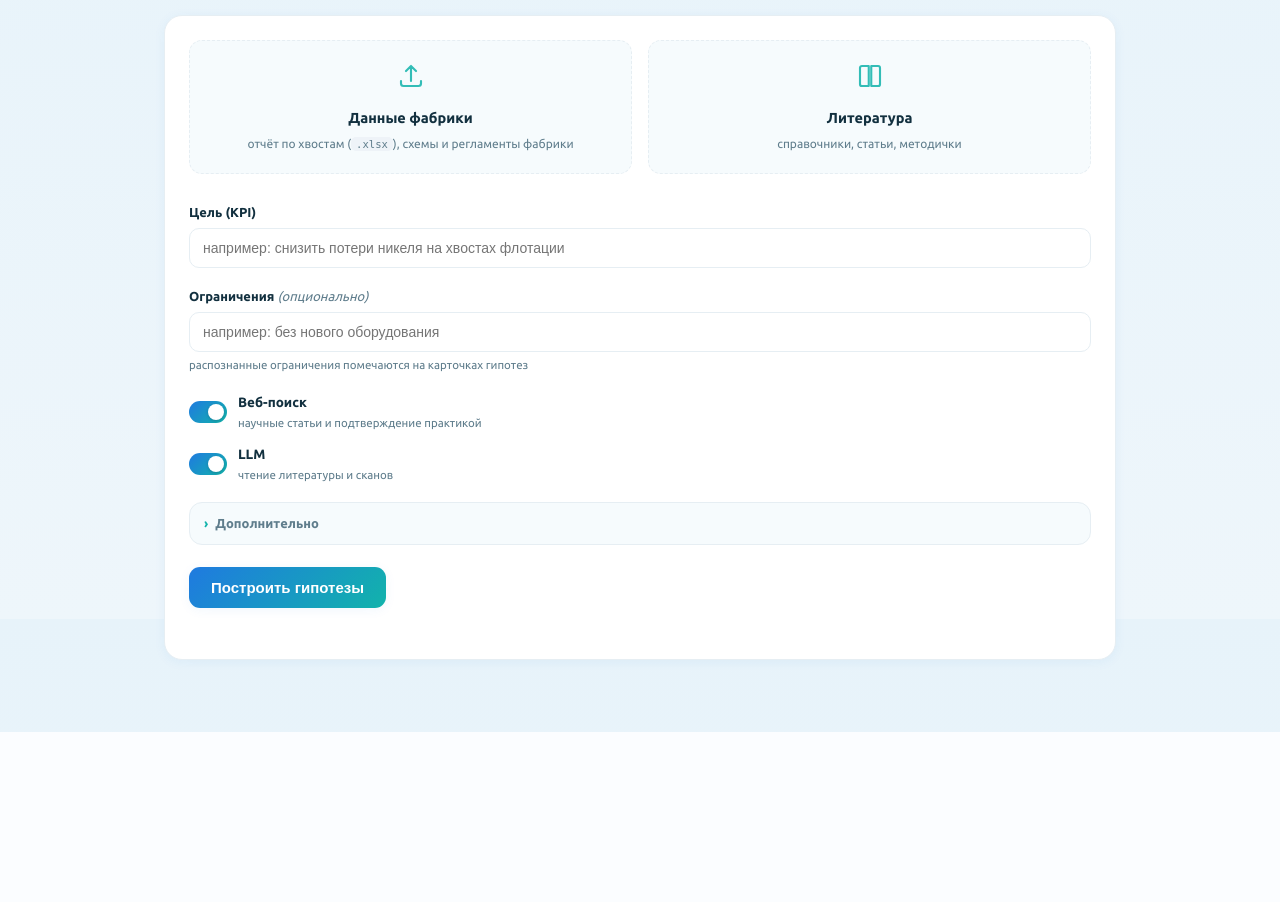
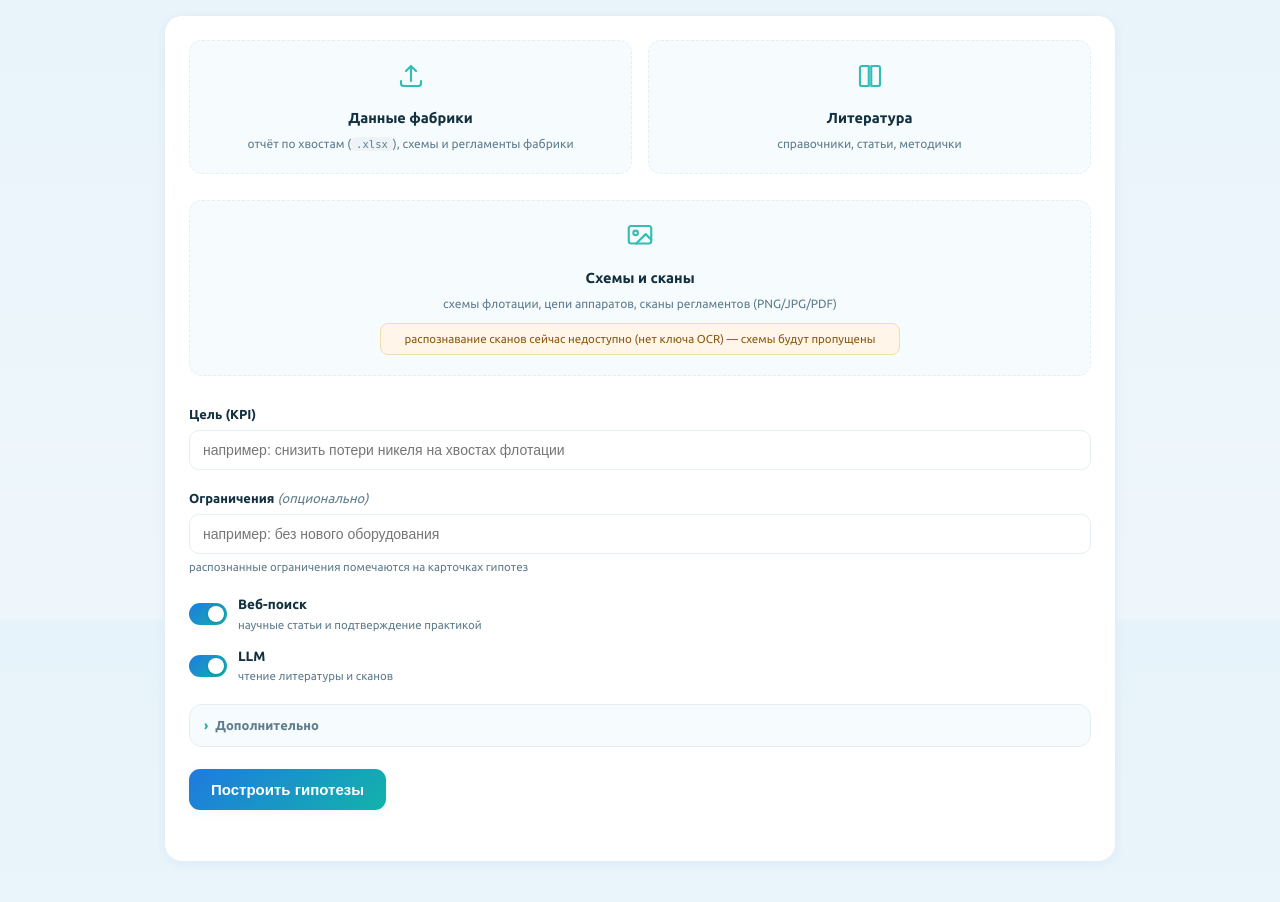
Before and after one commit to montclere/nornickel-hack-2026, a FastAPI app: page / in a window 1280 px wide. Shown: the part 181-1083 px from the top of the page. Before the commit the page ends 913 px from the top, so only its background shows below. Run offline with FastAPI, Linux system fonts and the light colour scheme.

Commit message:
T5: зона «Схемы и сканы» с предупреждением о качестве и OCR-доступности

```diff
--- a/webapp/api/routes/runs.py
+++ b/webapp/api/routes/runs.py
@@ -55,6 +55,7 @@ async def create_run(
     max_chunks: int = Form(settings.DEFAULT_MAX_CHUNKS),
     data_files: list[UploadFile] = File(default=[]),
     knowledge_files: list[UploadFile] = File(default=[]),
+    schemes_files: list[UploadFile] = File(default=[]),
     llm: LLMClient = Depends(get_llm),
     search: SearchClient = Depends(get_search),
 ):
@@ -67,6 +68,7 @@ async def create_run(
     run_id = storage.new_run_id()
     await uploads.save_group(run_id, data_files, "data")
     await uploads.save_group(run_id, knowledge_files, "knowledge")
+    await uploads.save_group(run_id, schemes_files, "schemes")
     if not any((storage.run_dir(run_id) / "sources").rglob("*")):
         raise HTTPException(422, "материалы не загружены — добавьте файл или папку")
 
--- a/webapp/static/app.css
+++ b/webapp/static/app.css
@@ -68,6 +68,9 @@ code{background:var(--line-2);padding:1px 5px;border-radius:5px;font-size:.88em}
 .dz-input{position:absolute;width:1px;height:1px;padding:0;margin:-1px;overflow:hidden;clip:rect(0 0 0 0);border:0}
 /* список загруженных — ВНЕ зоны дропа (клики по нему не открывают диалог) */
 .dzcol{display:flex;flex-direction:column;min-width:0}
+.dzwide{grid-column:1/-1}
+.dz-warn{margin:9px auto 0;max-width:520px;font-size:11.5px;color:var(--warn-ink);
+  background:var(--warn-bg);border:1px solid var(--warn-line);border-radius:8px;padding:6px 11px}
 .dz-list{margin:10px 0 0;padding:0;list-style:none;font-size:12px;color:var(--ink);text-align:left}
 .dz-list li{padding:4px 9px;background:var(--surface);border:1px solid var(--line);border-radius:7px;margin:3px 0;
   display:flex;align-items:center;gap:6px;min-width:0}
--- a/webapp/static/app.js
+++ b/webapp/static/app.js
@@ -12,12 +12,16 @@
         `<span class="dot" title="${ok ? "доступен" : "недоступен"}">${name} <i class="${ok ? "ok" : "no"}"></i></span>`;
       hEl.innerHTML = dot(h.llm, "LLM") + dot(h.ocr, "OCR") + `<span class="dot">поиск: ${h.search_backend}</span>`;
       hEl.title = h.note;
+      // распознавание сканов недоступно → честно предупредить в зоне схем
+      const sw = document.getElementById("schemes-warn");
+      if (sw && !h.ocr) sw.textContent =
+        "распознавание сканов сейчас недоступно (нет ключа OCR) — схемы будут пропущены";
     }).catch(() => { hEl.textContent = ""; });
   }
 
   const form = document.getElementById("run-form");
   if (!form) return;
-  const zoneFiles = { data: [], knowledge: [] };
+  const zoneFiles = { data: [], knowledge: [], schemes: [] };
 
   // рекурсивно вычитать FileSystemEntry (файл или ПАПКА со всем содержимым)
   function readEntry(entry, out) {
@@ -87,7 +91,7 @@
     e.preventDefault();
     const kpi = document.getElementById("kpi").value.trim();
     if (!kpi) { statusEl.textContent = "укажите цель (KPI)"; statusEl.className = "status err"; return; }
-    if (!zoneFiles.data.length && !zoneFiles.knowledge.length) {
+    if (!zoneFiles.data.length && !zoneFiles.knowledge.length && !zoneFiles.schemes.length) {
       statusEl.textContent = "добавьте хотя бы один файл или папку";
       statusEl.className = "status err"; return;
     }
@@ -99,6 +103,7 @@
     fd.append("max_chunks", document.getElementById("max_chunks").value || "14");
     zoneFiles.data.forEach(f => fd.append("data_files", f, f.name));
     zoneFiles.knowledge.forEach(f => fd.append("knowledge_files", f, f.name));
+    zoneFiles.schemes.forEach(f => fd.append("schemes_files", f, f.name));
 
     go.disabled = true; statusEl.className = "status busy";
     statusEl.textContent = "загружаем файлы…";
--- a/webapp/templates/index.html
+++ b/webapp/templates/index.html
@@ -28,6 +28,19 @@
         <input type="file" class="dz-input" multiple>
       </div>
       <ul class="dz-list" data-list="knowledge"></ul>
+    </div>
+    <div class="dzcol dzwide">
+      <div class="dz" data-role="schemes">
+        <svg class="ic" viewBox="0 0 24 24" fill="none" stroke="currentColor" stroke-width="1.7"
+             stroke-linecap="round" stroke-linejoin="round"><rect x="3" y="4" width="18" height="14" rx="2"/>
+          <circle cx="8.5" cy="9.5" r="1.8"/><path d="M21 15l-4.5-4.5L9 18"/></svg>
+        <div class="dz-title">Схемы и сканы</div>
+        <div class="dz-hint">схемы флотации, цепи аппаратов, сканы регламентов (PNG/JPG/PDF)</div>
+        <div class="dz-warn" id="schemes-warn">сканы распознаются автоматически —
+          качество влияет на результат: лучше чёткий крупный скан без бликов</div>
+        <input type="file" class="dz-input" multiple>
+      </div>
+      <ul class="dz-list" data-list="schemes"></ul>
     </div>
   </div>
 
```
Also changed, not shown: webapp/infra/uploads.py (+10 -5 lines).
